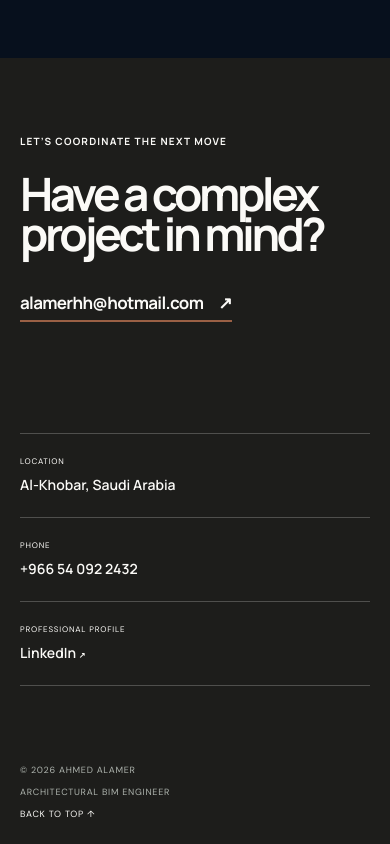
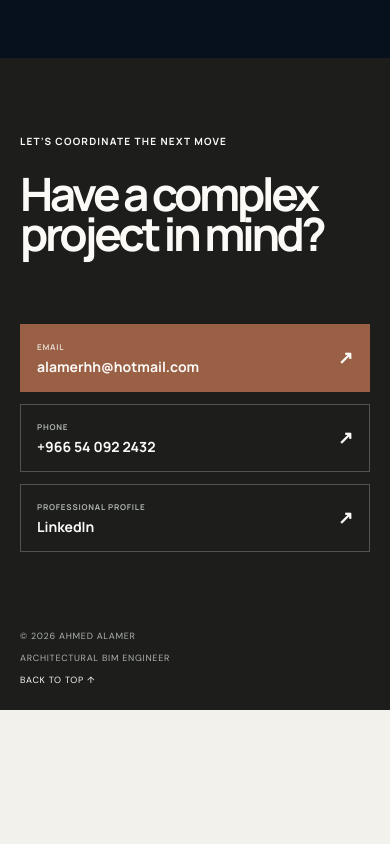
Before and after one commit to alamerhh-arch/portfolio-website, a plain HTML site: page index.html in a window 390 px wide. Shown: the part 10654-11498 px from the top of the page. After the commit the page ends 11364 px from the top, so only its background shows below. Drawn offline with Linux system fonts and the light colour scheme.

Commit message:
Turn contact details into action buttons
Remove the Contact location row and present email, phone, and LinkedIn as responsive action buttons.

```diff
--- a/index.html
+++ b/index.html
@@ -10,7 +10,7 @@
   <link rel="preconnect" href="https://fonts.googleapis.com">
   <link rel="preconnect" href="https://fonts.gstatic.com" crossorigin>
   <link href="https://fonts.googleapis.com/css2?family=DM+Sans:wght@400;500;600;700&family=Manrope:wght@400;500;600;700;800&display=swap" rel="stylesheet">
-  <link rel="stylesheet" href="styles.css?v=21">
+  <link rel="stylesheet" href="styles.css?v=22">
 </head>
 <body>
   <a class="skip-link" href="#main">Skip to content</a>
@@ -255,12 +255,11 @@
       <div class="contact-copy reveal">
         <p class="kicker">Let’s coordinate the next move</p>
         <h2>Have a complex<br>project in mind?</h2>
-        <a class="contact-email" href="mailto:alamerhh@hotmail.com">alamerhh@hotmail.com <span>↗</span></a>
       </div>
-      <div class="contact-meta reveal">
-        <div><span>Location</span><strong>Al-Khobar, Saudi Arabia</strong></div>
-        <div><span>Phone</span><a href="tel:+966540922432">+966 54 092 2432</a></div>
-        <div><span>Professional profile</span><a href="https://www.linkedin.com/in/ahmed-ameen-alamer-315498166" target="_blank" rel="noreferrer">LinkedIn <span>↗</span></a></div>
+      <div class="contact-actions reveal" aria-label="Contact options">
+        <a class="contact-action contact-action-primary" href="mailto:alamerhh@hotmail.com"><span><small>Email</small>alamerhh@hotmail.com</span><b>↗</b></a>
+        <a class="contact-action" href="tel:+966540922432"><span><small>Phone</small>+966 54 092 2432</span><b>↗</b></a>
+        <a class="contact-action" href="https://www.linkedin.com/in/ahmed-ameen-alamer-315498166" target="_blank" rel="noreferrer"><span><small>Professional profile</small>LinkedIn</span><b>↗</b></a>
       </div>
     </section>
   </main>
--- a/styles.css
+++ b/styles.css
@@ -30,8 +30,8 @@ button { font: inherit; }
 .site-nav > a:not(.nav-cta)::after { content: ""; position: absolute; left: 0; right: 100%; bottom: -5px; height: 1px; background: currentColor; transition: .25s; }
 .site-nav > a:hover::after { right: 0; }
 .nav-cta { padding: 12px 16px; background: var(--ink); color: var(--white); }
-.nav-cta span, .button span, .text-link span, .contact-email span { transition: transform .2s ease; }
-.nav-cta:hover span, .button:hover span, .text-link:hover span, .contact-email:hover span { transform: translate(3px, -3px); }
+.nav-cta span, .button span, .text-link span, .contact-action b { transition: transform .2s ease; }
+.nav-cta:hover span, .button:hover span, .text-link:hover span, .contact-action:hover b { transform: translate(3px, -3px); }
 .menu-toggle { display: none; border: 0; background: none; padding: 8px; touch-action: manipulation; }
 .menu-toggle span { display: block; width: 24px; height: 1px; margin: 6px 0; background: var(--ink); transition: .25s; }
 
@@ -184,12 +184,15 @@ h1 em, h2 em { color: var(--accent); font-style: normal; }
 
 .contact-section { padding: 100px 4vw 68px; background: var(--ink); color: var(--white); display: grid; grid-template-columns: 1.3fr .7fr; gap: 8vw; }
 .contact-copy h2 { margin: 0; font-size: clamp(46px,6.5vw,92px); line-height: .88; letter-spacing: -.075em; }
-.contact-email { display: inline-flex; align-items: center; gap: 15px; margin-top: 36px; padding-bottom: 6px; border-bottom: 2px solid var(--accent); font: 700 clamp(18px,2.2vw,32px) var(--display); letter-spacing: -.04em; }
-.contact-meta { align-self: end; border-top: 1px solid rgba(255,255,255,.22); }
-.contact-meta > div { padding: 22px 0; border-bottom: 1px solid rgba(255,255,255,.22); }
-.contact-meta span { display: block; margin-bottom: 8px; font-size: 8px; text-transform: uppercase; letter-spacing: .1em; }
-.contact-meta strong, .contact-meta a { font: 600 14px var(--display); }
-.contact-meta a span { display: inline; margin: 0; }
+.contact-actions { align-self: end; display: grid; gap: 12px; }
+.contact-action { min-height: 76px; padding: 16px 18px; display: flex; align-items: center; justify-content: space-between; gap: 20px; border: 1px solid rgba(255,255,255,.24); color: var(--white); transition: transform .2s ease, border-color .2s ease, background .2s ease; }
+.contact-action:hover { transform: translateY(-2px); border-color: rgba(255,255,255,.5); background: rgba(255,255,255,.05); }
+.contact-action-primary { border-color: var(--accent); background: var(--accent); }
+.contact-action-primary:hover { border-color: #b97858; background: #a96849; }
+.contact-action span { font: 650 clamp(14px,1.25vw,18px)/1.25 var(--display); }
+.contact-action small { display: block; margin-bottom: 6px; color: #aeb4ae; font: 700 8px var(--display); letter-spacing: .1em; text-transform: uppercase; }
+.contact-action-primary small { color: rgba(255,255,255,.75); }
+.contact-action b { flex: 0 0 auto; font-size: 18px; }
 .site-footer { padding: 24px 4vw; display: flex; justify-content: space-between; background: var(--ink); color: #aeb4ae; font-size: 9px; text-transform: uppercase; letter-spacing: .08em; }
 .site-footer a { color: var(--white); }
 
@@ -288,7 +291,7 @@ h1 em, h2 em { color: var(--accent); font-style: normal; }
   .timeline-copy { grid-column: 2; }
   .about-section { grid-template-columns: 1fr; }
   .contact-section { grid-template-columns: 1fr; }
-  .contact-meta { margin-top: 80px; }
+  .contact-actions { margin-top: 38px; }
   .project-detail-hero { grid-template-columns: 1fr; }
   .project-cover-image { min-height: 480px; }
   .project-facts { grid-column: auto; }
@@ -322,7 +325,7 @@ h1 em, h2 em { color: var(--accent); font-style: normal; }
   .timeline-copy { grid-column: auto; }
   .about-copy .section-number { margin-bottom: 50px; }
   .contact-section { padding: 76px 20px 54px; }
-  .contact-email { font-size: 17px; }
+  .contact-action { min-height: 68px; padding: 14px 16px; }
   .site-footer { padding: 24px 20px; flex-direction: column; gap: 10px; }
   .project-nav { gap: 12px; }
   .project-nav > a:first-child { font-size: 9px; }
```
Also changed, not shown: certificates.html (+1 -1 lines), project.html (+1 -1 lines), projects.html (+1 -1 lines).
